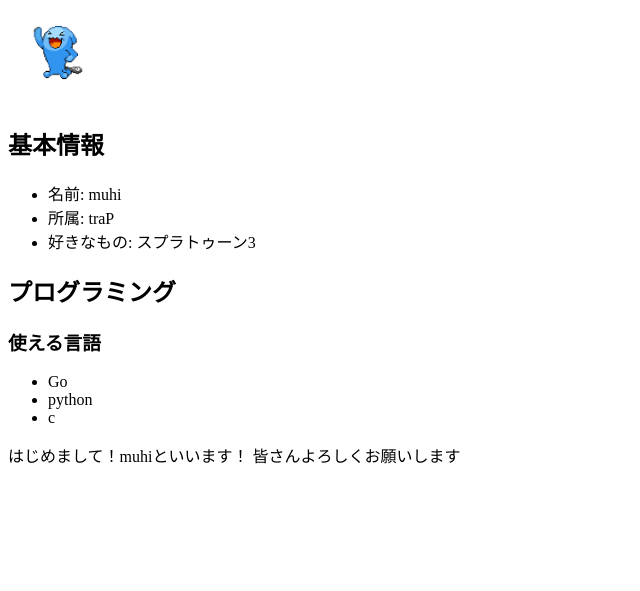
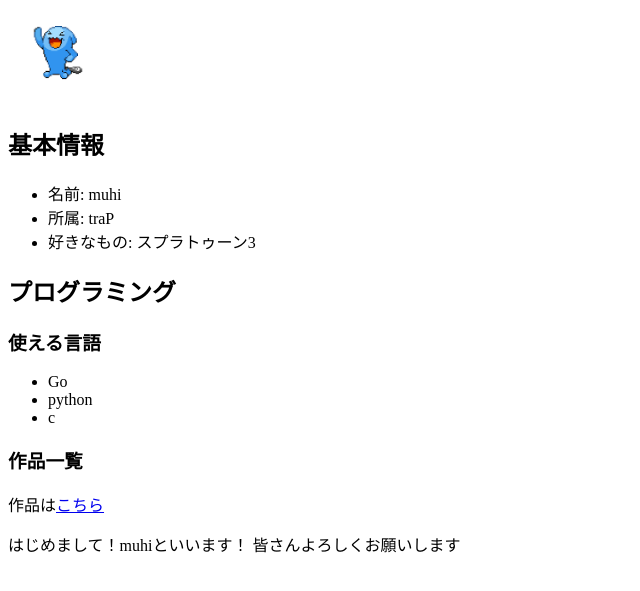
Before and after one commit to muhi111/practice, a plain HTML site: page index.html in a window 1280 px wide. Shown: the part 87-678 px from the top of the page, without its empty margins (0-640 px from the left). Drawn offline with Linux system fonts and the light colour scheme.

Commit message:
insert link

```diff
--- a/index.html
+++ b/index.html
@@ -26,6 +26,8 @@
 			<li>python</li>
 			<li>c</li>
 		</ul>
+		<h3>作品一覧</h3>
+		作品は<a href="./works/index.html">こちら</a>
 	</div>
 	<p>
 		はじめまして！muhiといいます！
```
Also changed, not shown: works/index.html (added, +1 -0 lines).
